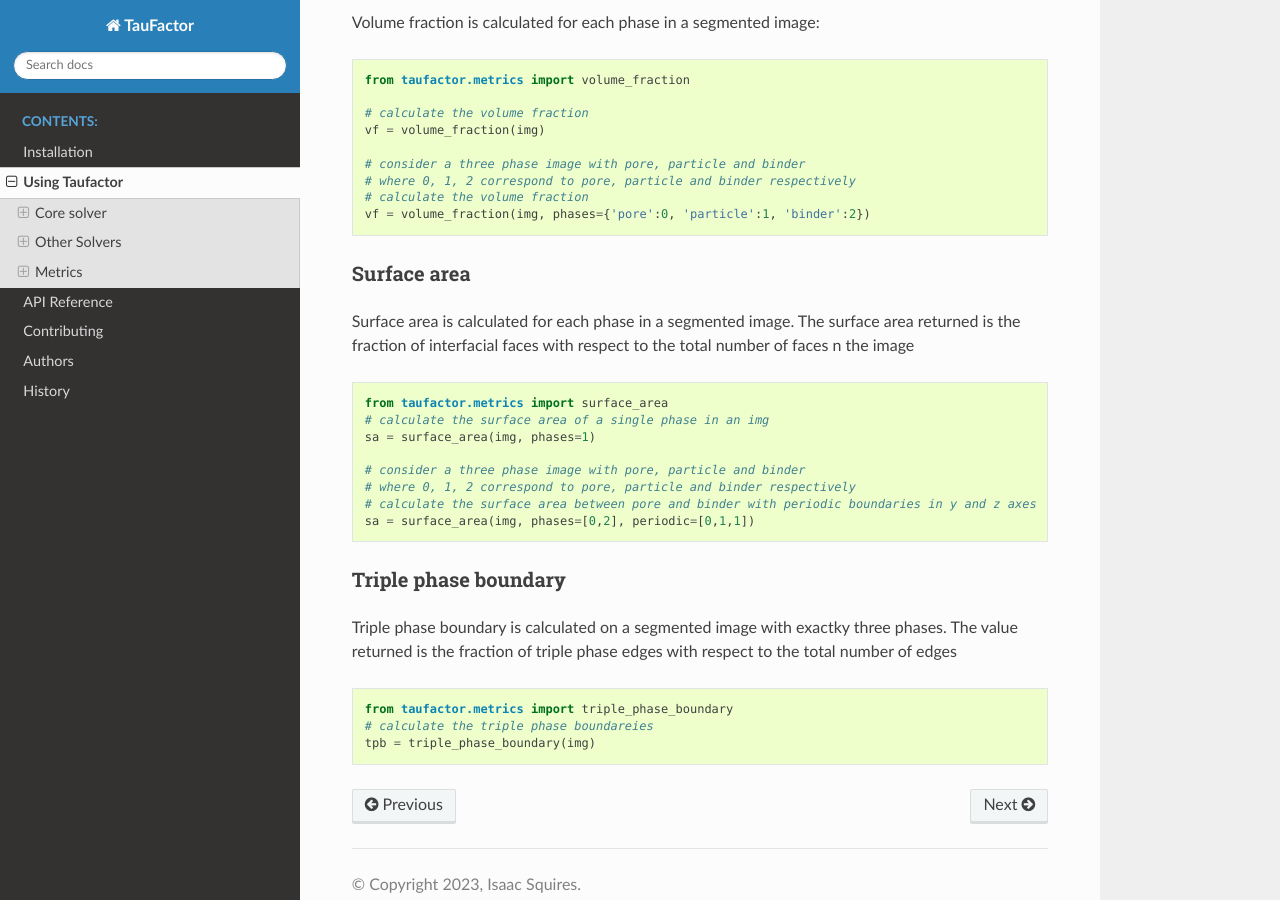
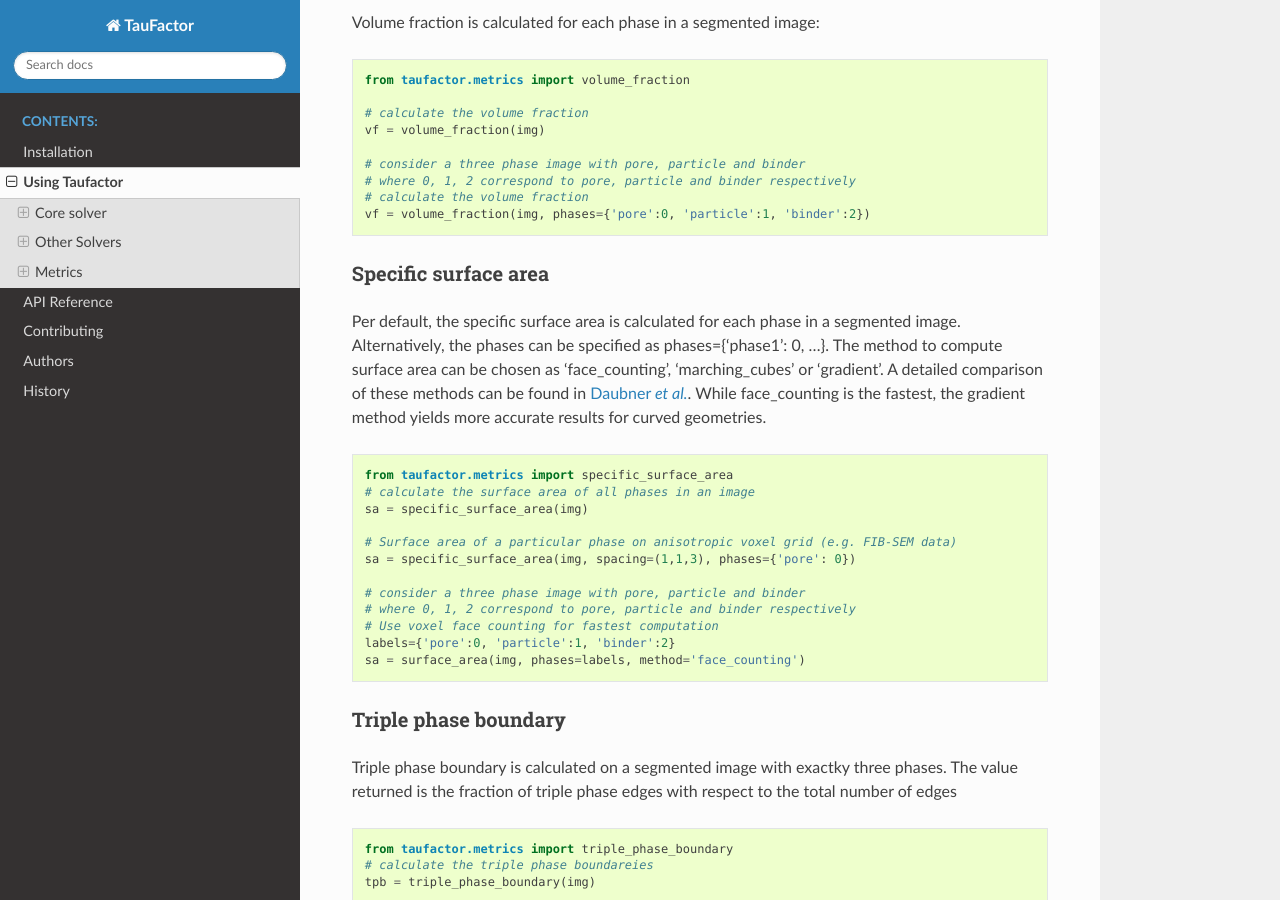
Before and after one commit to tldr-group/taufactor, a Sphinx documentation site: the page built from docs/usage.md, in a window 1280 px wide and 900 px high, scrolled down 2816 px. Built offline with Sphinx 7.4.7 and the Read the Docs theme 3.1.0, drawn with Linux system fonts in a browser that asks for light colours.

Commit message:
fix documentation

````diff
--- a/docs/requirements.txt
+++ b/docs/requirements.txt
@@ -4,6 +4,7 @@ scipy
 scikit-image
 matplotlib
 tifffile
+psutil
 myst_parser
 sphinx==5.3.0
 sphinx_rtd_theme==1.1.1
--- a/docs/usage.md
+++ b/docs/usage.md
@@ -139,19 +139,27 @@ vf = volume_fraction(img)
 vf = volume_fraction(img, phases={'pore':0, 'particle':1, 'binder':2})
 ```
 
-### Surface area
+### Specific surface area
 
-Surface area is calculated for each phase in a segmented image. The surface area returned is the fraction of interfacial faces with respect to the total number of faces n the image
+Per default, the specific surface area is calculated for each phase in a segmented image.
+Alternatively, the phases can be specified as phases={'phase1': 0, ...}.
+The method to compute surface area can be chosen as
+'face_counting', 'marching_cubes' or 'gradient'. A detailed comparison of these methods can be found in [Daubner _et al._](https://doi.org/10.1149/1945-7111/ad9a07).
+While face_counting is the fastest, the gradient method yields more accurate results for curved geometries.
 
 ```python
-from taufactor.metrics import surface_area
-# calculate the surface area of a single phase in an img
-sa = surface_area(img, phases=1)
+from taufactor.metrics import specific_surface_area
+# calculate the surface area of all phases in an image
+sa = specific_surface_area(img)
+
+# Surface area of a particular phase on anisotropic voxel grid (e.g. FIB-SEM data)
+sa = specific_surface_area(img, spacing=(1,1,3), phases={'pore': 0})
 
 # consider a three phase image with pore, particle and binder
 # where 0, 1, 2 correspond to pore, particle and binder respectively
-# calculate the surface area between pore and binder with periodic boundaries in y and z axes
-sa = surface_area(img, phases=[0,2], periodic=[0,1,1])
+# Use voxel face counting for fastest computation
+labels={'pore':0, 'particle':1, 'binder':2}
+sa = surface_area(img, phases=labels, method='face_counting')
 ```
 
 ### Triple phase boundary
````
